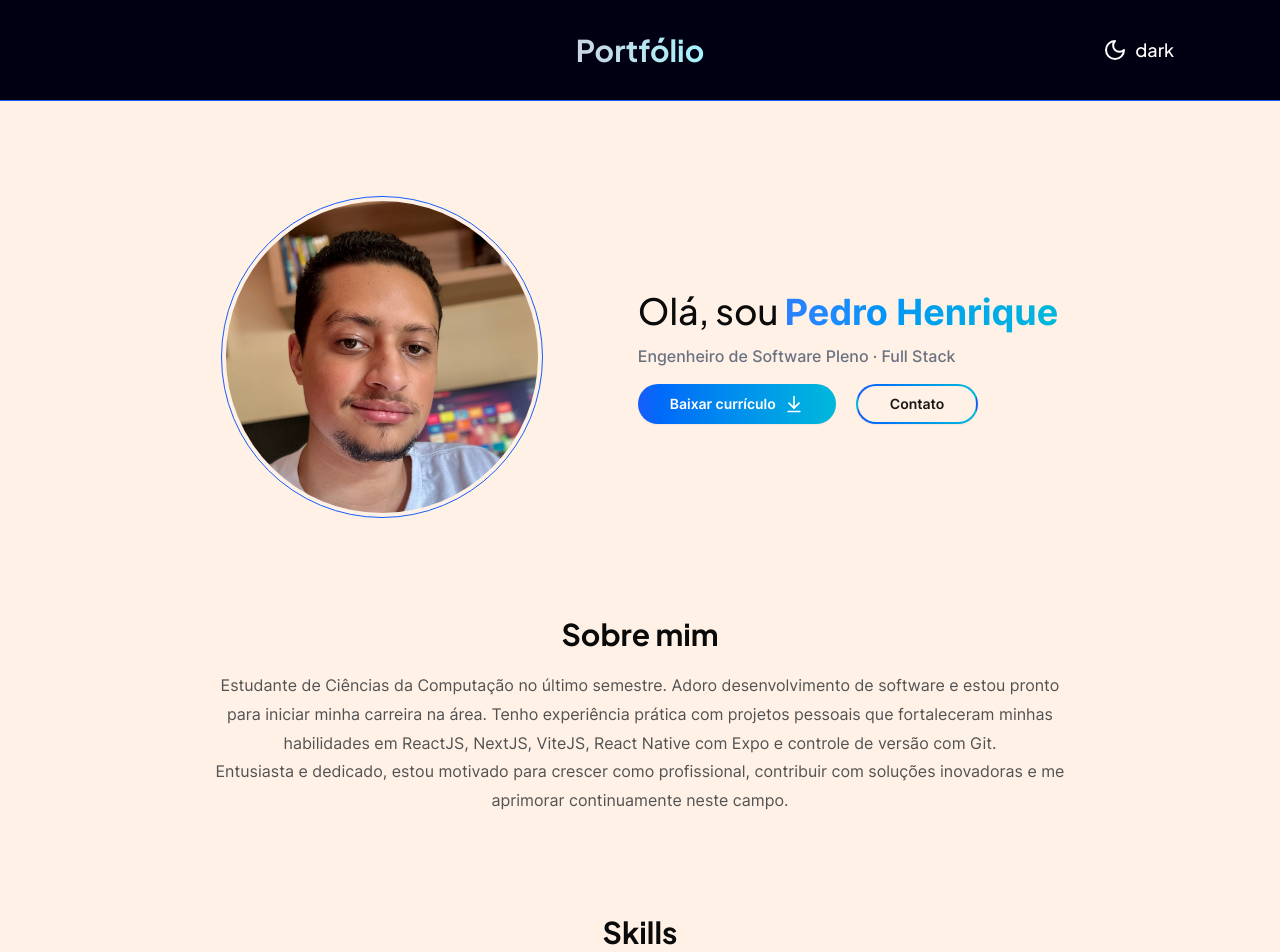
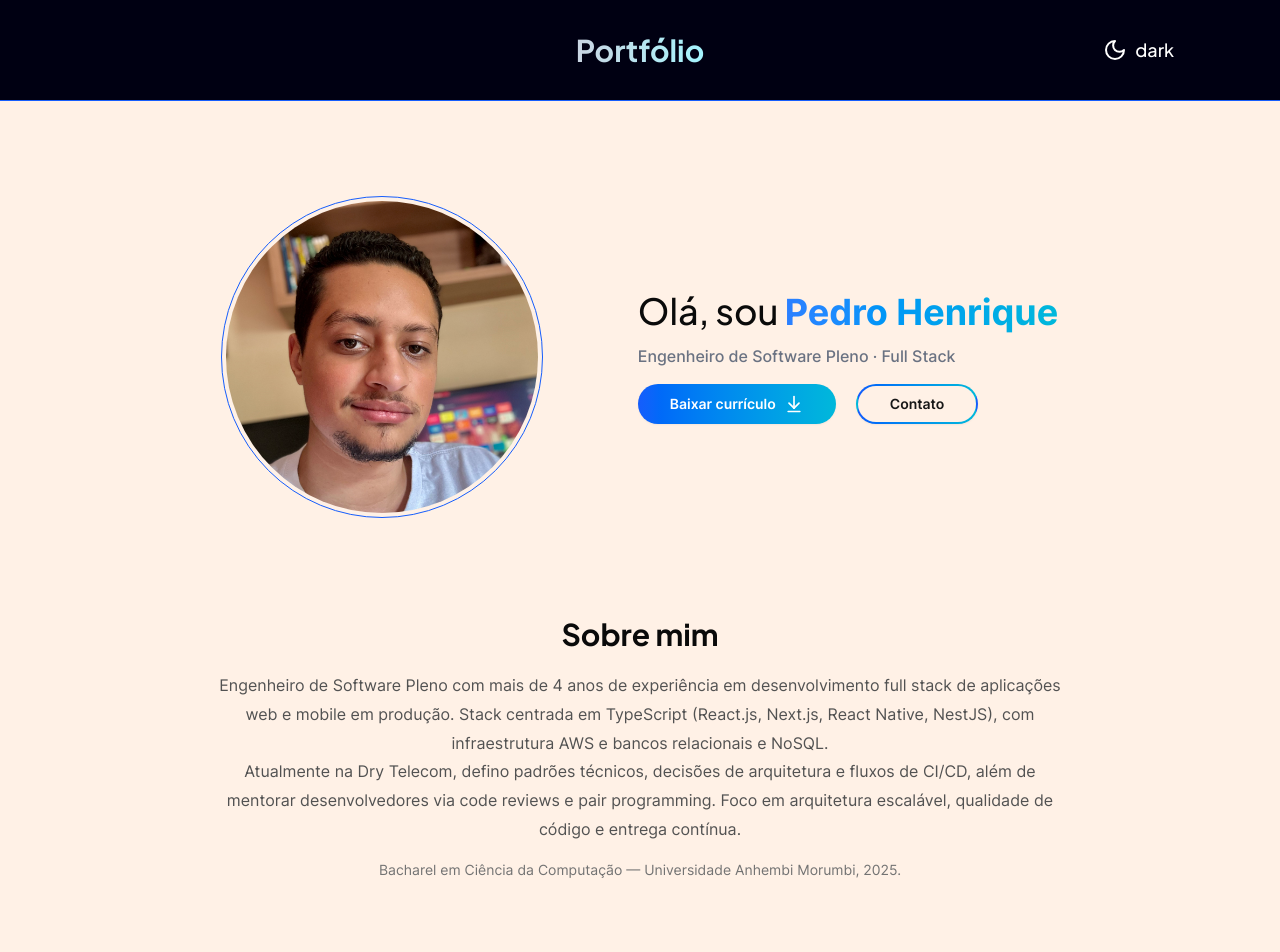
Before and after one commit to PedroHenriqueNS/portfolio, a React (Vite) app: page / in a window 1280 px wide. Shown: the top 952 px of the page. Built offline with nearby package versions, Linux system fonts and the light colour scheme.

Commit message:
feat: reescreve Sobre mim para senioridade Pleno

```diff
--- a/src/components/AboutMe.tsx
+++ b/src/components/AboutMe.tsx
@@ -20,9 +20,12 @@ const AboutMe = () => {
 
             <div className='flex-center flex-col gap-1 text-neutral-600 base-regular text-center !leading-[180%] dark:text-neutral-400'>
                 <p>
-                    Estudante de Ciências da Computação no último semestre. Adoro desenvolvimento de software e estou pronto para iniciar minha carreira na área. Tenho experiência prática com projetos pessoais que fortaleceram minhas habilidades em ReactJS, NextJS, ViteJS, React Native com Expo e controle de versão com Git.
+                    Engenheiro de Software Pleno com mais de 4 anos de experiência em desenvolvimento full stack de aplicações web e mobile em produção. Stack centrada em TypeScript (React.js, Next.js, React Native, NestJS), com infraestrutura AWS e bancos relacionais e NoSQL.
                     <br />
-                    Entusiasta e dedicado, estou motivado para crescer como profissional, contribuir com soluções inovadoras e me aprimorar continuamente neste campo.
+                    Atualmente na Dry Telecom, defino padrões técnicos, decisões de arquitetura e fluxos de CI/CD, além de mentorar desenvolvedores via code reviews e pair programming. Foco em arquitetura escalável, qualidade de código e entrega contínua.
+                </p>
+                <p className='mt-3 small-regular text-neutral-500'>
+                    Bacharel em Ciência da Computação — Universidade Anhembi Morumbi, 2025.
                 </p>
             </div>
         </section>
```
